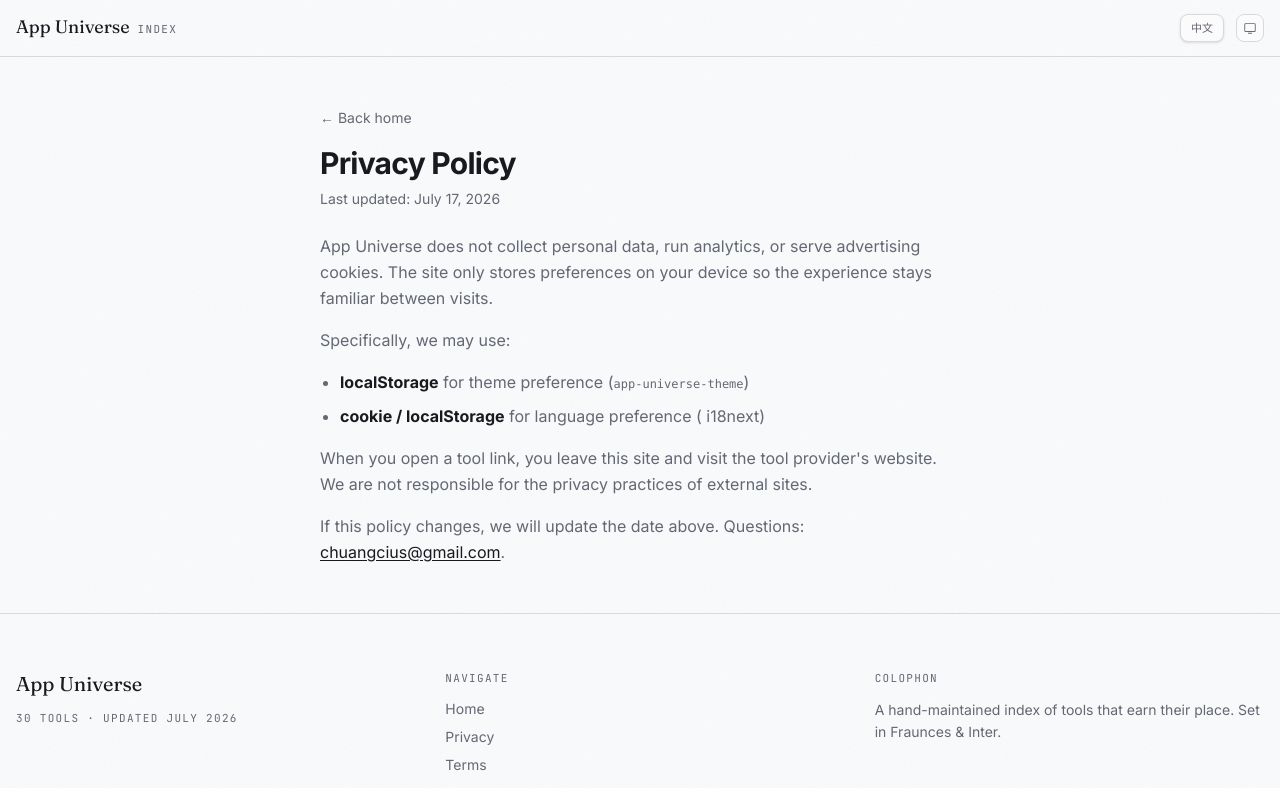
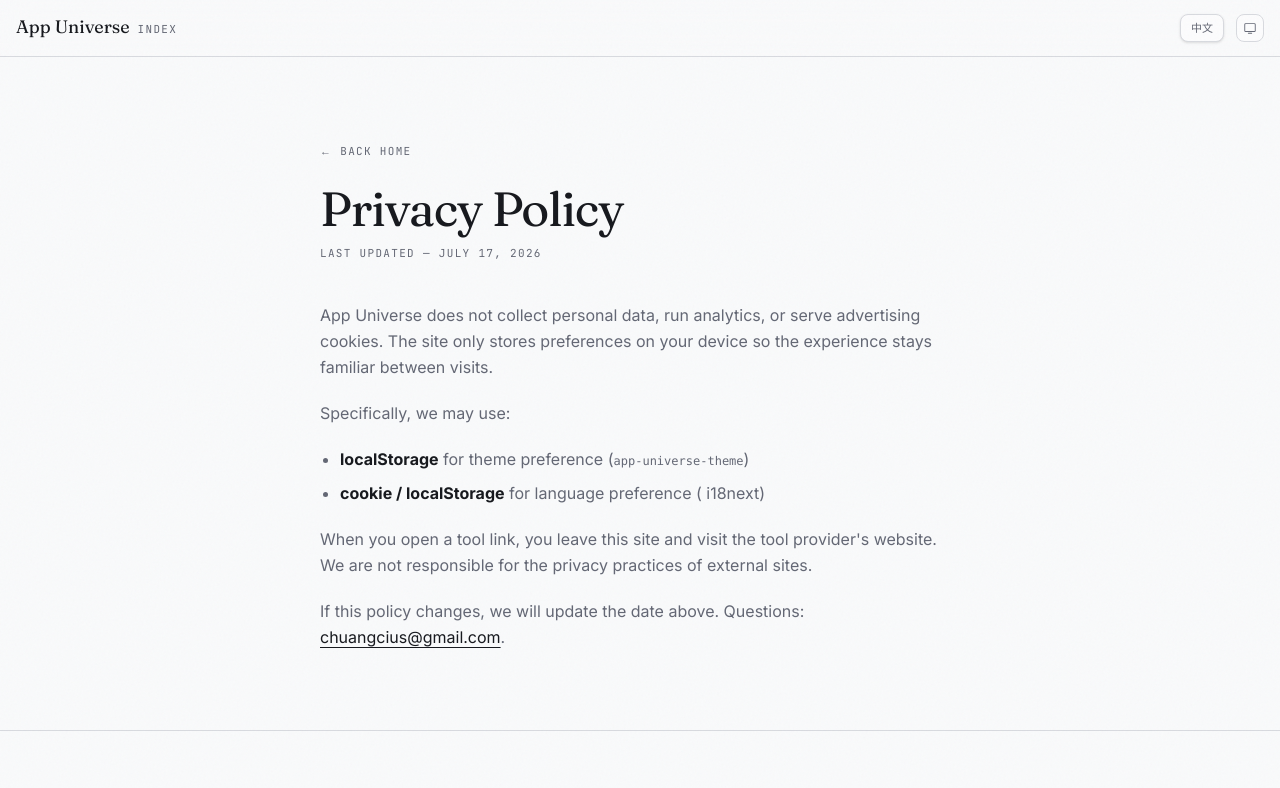
Before and after one commit to cookabc/app-universe, a Next.js app: page /privacy in a window 1280 px wide. Shown: the top 788 px of the page. Built offline with nearby package versions, Linux system fonts and the light colour scheme.

Commit message:
style(pages): align static pages with editorial system
Privacy, terms, and 404 now share the same serif-display headings,
index-label metadata, and measure-constrained body copy.

```diff
--- a/src/app/not-found.tsx
+++ b/src/app/not-found.tsx
@@ -7,20 +7,20 @@ export default function NotFound() {
     const { t, isReady } = useI18nReady()
 
     return (
-        <section className="min-h-[60vh] flex items-center justify-center px-4">
-            <div className="text-center max-w-md">
-                <p className="text-sm font-medium text-primary mb-2">{isReady ? t('notFound.code') : '404'}</p>
-                <h1 className="text-4xl font-bold text-foreground mb-3 tracking-tight">
+        <section className="min-h-[70vh] flex items-center px-4">
+            <div className="container max-w-7xl mx-auto">
+                <p className="index-label mb-4">{isReady ? t('notFound.code') : '404'}</p>
+                <h1 className="serif-display text-5xl sm:text-6xl text-foreground mb-4 tracking-tight">
                     {isReady ? t('notFound.title') : 'Page not found'}
                 </h1>
-                <p className="text-base text-muted-foreground mb-6 leading-relaxed">
+                <p className="measure text-base text-muted-foreground mb-8 leading-relaxed">
                     {isReady ? t('notFound.body') : 'The page you are looking for does not exist or has been moved.'}
                 </p>
                 <Link
                     href="/"
-                    className="inline-flex items-center gap-2 px-5 py-2.5 rounded-[var(--radius)] bg-foreground text-background text-sm font-medium hover:bg-foreground/90 transition-colors"
+                    className="index-label inline-block pb-1 border-b border-foreground text-foreground hover:opacity-70 transition-opacity"
                 >
-                    {isReady ? t('notFound.cta') : 'Go back home'}
+                    {isReady ? t('notFound.cta') : 'Go back home'} →
                 </Link>
             </div>
         </section>
--- a/src/app/privacy/page.tsx
+++ b/src/app/privacy/page.tsx
@@ -9,13 +9,15 @@ export const metadata: Metadata = {
 
 export default function PrivacyPage() {
     return (
-        <section className="mx-auto max-w-2xl px-4 py-12">
-            <Link href="/" className="text-sm text-muted-foreground hover:text-foreground transition-colors">
+        <section className="mx-auto max-w-2xl px-4 py-16 sm:py-20">
+            <Link href="/" className="index-label hover:text-foreground transition-colors">
                 ← Back home
             </Link>
-            <h1 className="text-3xl font-bold tracking-tight text-foreground mt-4 mb-2">Privacy Policy</h1>
-            <p className="text-sm text-muted-foreground mb-6">Last updated: July 17, 2026</p>
-            <div className="text-muted-foreground space-y-4 leading-relaxed">
+            <h1 className="serif-display text-4xl sm:text-5xl tracking-tight text-foreground mt-6 mb-3">
+                Privacy Policy
+            </h1>
+            <p className="index-label mb-10">Last updated — July 17, 2026</p>
+            <div className="measure text-muted-foreground space-y-5 leading-relaxed">
                 <p>
                     {SITE_NAME} does not collect personal data, run analytics, or serve advertising cookies. The site
                     only stores preferences on your device so the experience stays familiar between visits.
@@ -39,7 +41,7 @@ export default function PrivacyPage() {
                     If this policy changes, we will update the date above. Questions:{' '}
                     <a
                         href="mailto:chuangcius@gmail.com"
-                        className="text-foreground underline underline-offset-2 hover:text-primary"
+                        className="text-foreground underline underline-offset-4 hover:opacity-70"
                     >
                         chuangcius@gmail.com
                     </a>
--- a/src/app/terms/page.tsx
+++ b/src/app/terms/page.tsx
@@ -9,13 +9,15 @@ export const metadata: Metadata = {
 
 export default function TermsPage() {
     return (
-        <section className="mx-auto max-w-2xl px-4 py-12">
-            <Link href="/" className="text-sm text-muted-foreground hover:text-foreground transition-colors">
+        <section className="mx-auto max-w-2xl px-4 py-16 sm:py-20">
+            <Link href="/" className="index-label hover:text-foreground transition-colors">
                 ← Back home
             </Link>
-            <h1 className="text-3xl font-bold tracking-tight text-foreground mt-4 mb-2">Terms of Service</h1>
-            <p className="text-sm text-muted-foreground mb-6">Last updated: July 17, 2026</p>
-            <div className="text-muted-foreground space-y-4 leading-relaxed">
+            <h1 className="serif-display text-4xl sm:text-5xl tracking-tight text-foreground mt-6 mb-3">
+                Terms of Service
+            </h1>
+            <p className="index-label mb-10">Last updated — July 17, 2026</p>
+            <div className="measure text-muted-foreground space-y-5 leading-relaxed">
                 <p>
                     {SITE_NAME} is a curated directory of third-party tools and resources. Links are provided for
                     convenience and informational purposes only.
@@ -34,7 +36,7 @@ export default function TermsPage() {
                     Questions:{' '}
                     <a
                         href="mailto:chuangcius@gmail.com"
-                        className="text-foreground underline underline-offset-2 hover:text-primary"
+                        className="text-foreground underline underline-offset-4 hover:opacity-70"
                     >
                         chuangcius@gmail.com
                     </a>
```
